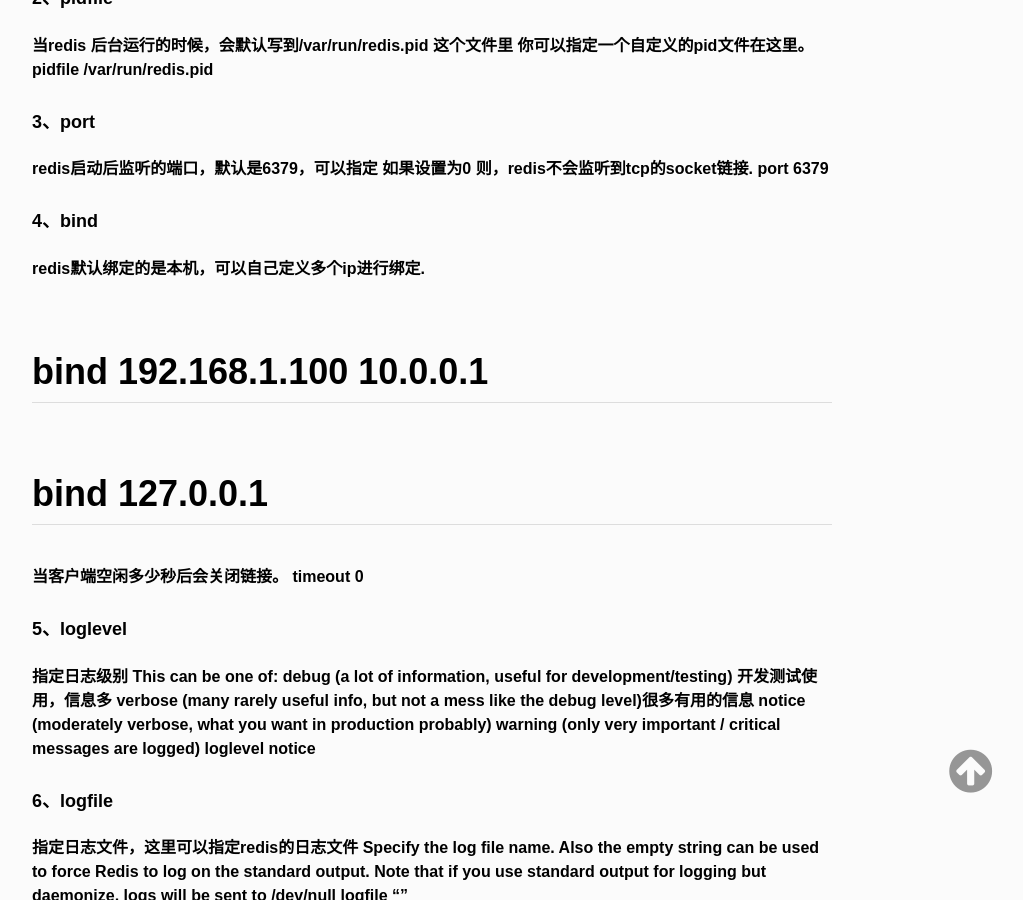
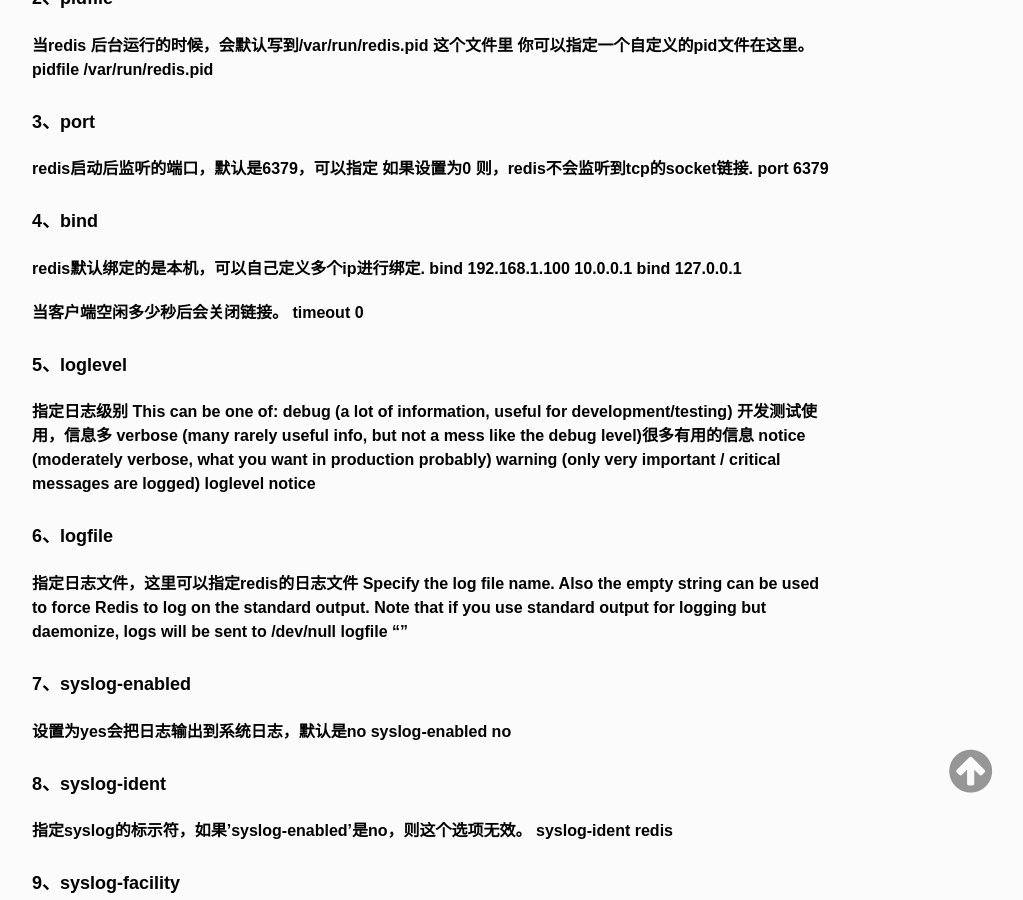
Before and after one commit to ywendy/ywendy.github.io, a Jekyll site: the page built from _posts/2015-2-27-redis-2.md, in a window 1280 px wide and 900 px high, scrolled down 426 px. Shown: the whole window, without its empty margins (208-1231 px from the left). Built offline with Jekyll 4.4.1, drawn with Linux system fonts in a browser that asks for light colours; nearby versions of some CDN libraries; Markdown is read by kramdown in place of the engine named in the settings; comment, search, counter and statistics services are not loaded.

```diff
--- a/_posts/2015-2-27-redis-2.md
+++ b/_posts/2015-2-27-redis-2.md
@@ -25,8 +25,8 @@ port 6379
 
 ####4、bind
 redis默认绑定的是本机，可以自己定义多个ip进行绑定.
-# bind 192.168.1.100 10.0.0.1
-# bind 127.0.0.1
+bind 192.168.1.100 10.0.0.1
+bind 127.0.0.1
 
 当客户端空闲多少秒后会关闭链接。
 timeout 0
```
